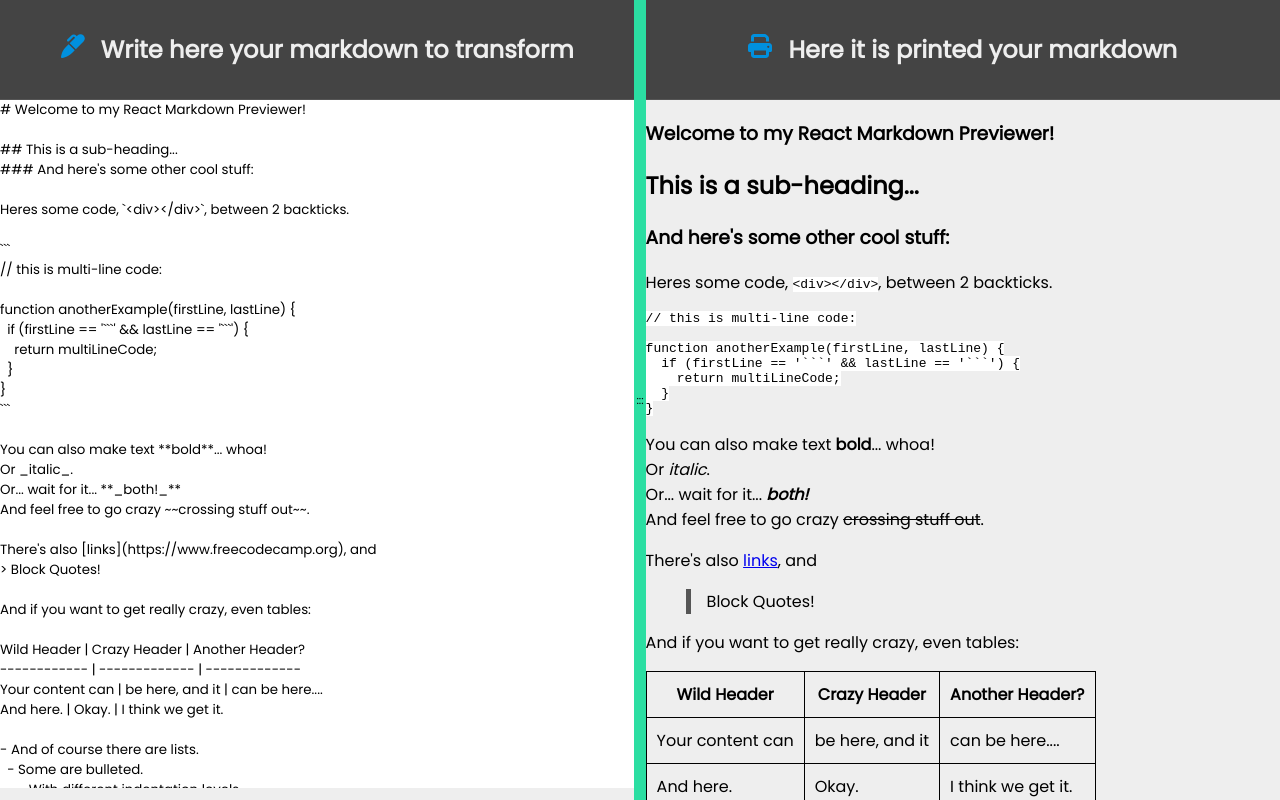
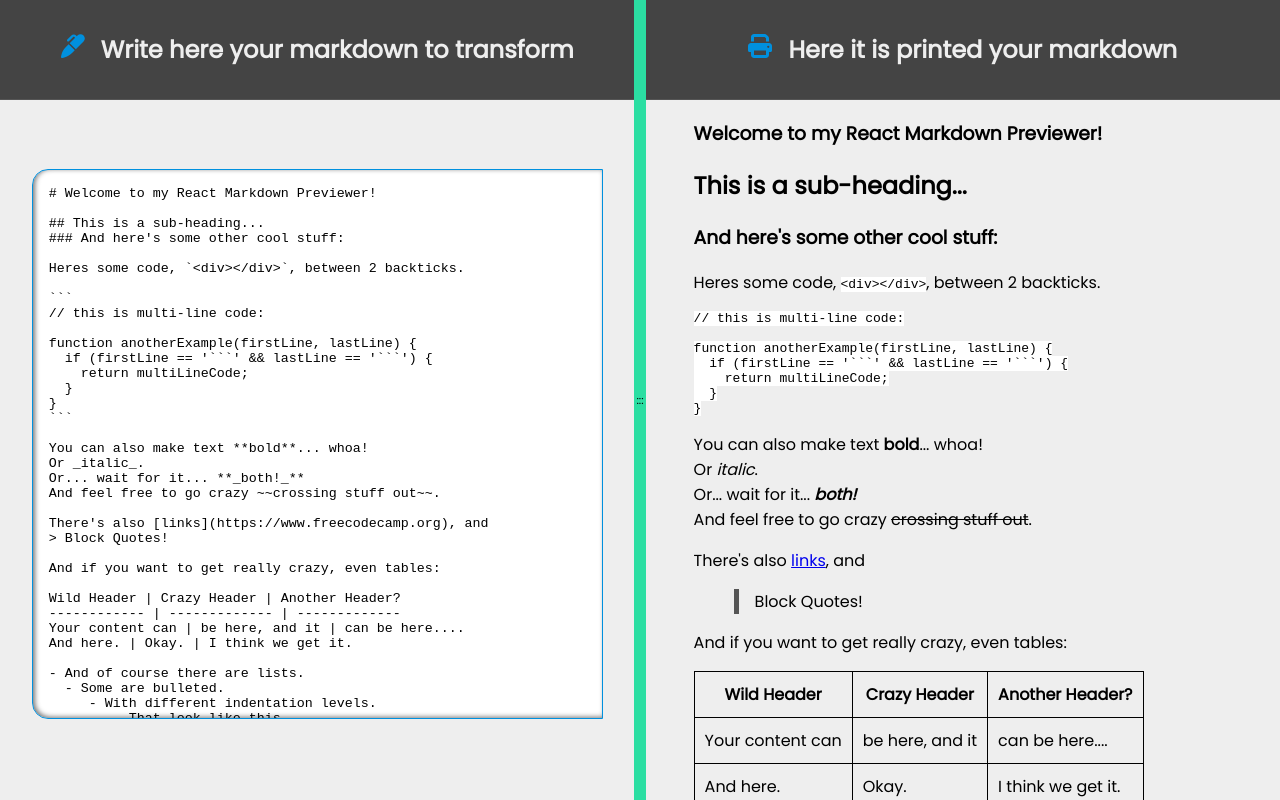
Before and after one commit to NewHub25/markdown-previewer, a React (Vite) app: page / in a window 1280 px wide. Built offline with nearby package versions, Linux system fonts and the light colour scheme; a web font is replaced by a local one.

Commit message:
ADD padding left

```diff
--- a/src/markdown.jsx
+++ b/src/markdown.jsx
@@ -10,6 +10,7 @@ function Markdown({ raw, setRaw, myref }) {
           Write here your markdown to transform
         </span>
       </h2>
+      <section>
         <textarea
           className="markdown_textarea"
           placeholder="Write here"
@@ -17,6 +18,7 @@ function Markdown({ raw, setRaw, myref }) {
           value={raw}
           onChange={(e) => setRaw(e.currentTarget.value)}
         ></textarea>
+      </section>
     </article>
   );
 }
--- a/src/styles/index.css
+++ b/src/styles/index.css
@@ -1,4 +1,4 @@
-*:not(#preview *) {
+:where(:not(#preview *)) {
   box-sizing: border-box;
   padding: 0;
   margin: 0;
@@ -36,15 +36,15 @@ article.previewer {
   overflow-y: scroll;
 }
 .splitter {
-  width: .7rem;
-  background-color:  #2bdea2;
+  width: 0.7rem;
+  background-color: #2bdea2;
   cursor: col-resize;
   display: flex;
   justify-content: center;
   align-items: center;
   user-select: none;
   font-size: 0.7rem;
-  &:active{
+  &:active {
     background-color: #49ae8d;
   }
 }
@@ -64,14 +64,23 @@ article.markdown {
   h2 {
     width: 100%;
   }
+  section {
+    width: 100%;
+    min-height: calc(100% - 7rem);
+    display: flex;
+    justify-content: center;
+    align-items: center;
+  }
   textarea {
-    width: 100%;
+    border-radius: 1rem 0 0 1rem;
+    width: 90%;
     outline: none;
-    min-height: calc(100% - 7rem);
+    min-height: 80%;
     resize: none;
     padding: 1rem;
     font-family: 'Courier New', Courier, monospace;
-    border: none;
+    border: 1px solid #0090de;
+    box-shadow: inset 2px -1px 5px #333a;
   }
 }
 article.previewer {
@@ -94,4 +103,7 @@ article.previewer {
   img {
     max-width: 100%;
   }
+  #preview{
+    padding-left: 3rem;
+  }
 }
```
Lines whose indentation alone changed are shown as unchanged.
